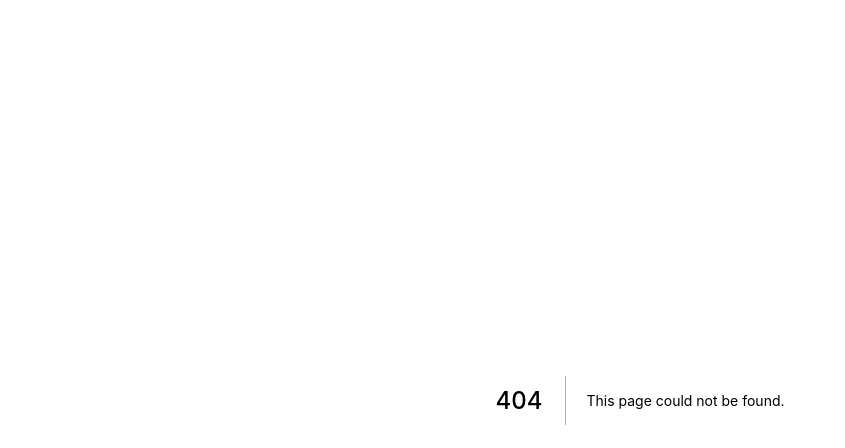
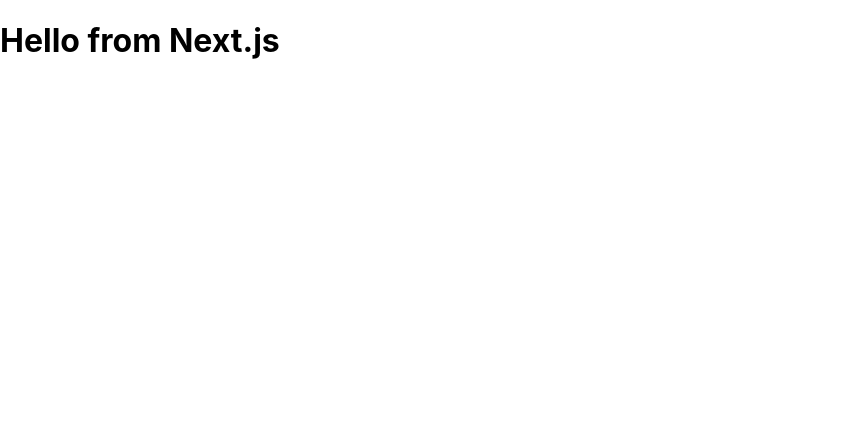
Before and after one commit to yusukegoto/vercel-poc, a Next.js app in the folder web/nextjs/: page /demo/nextjs in a window 1280 px wide. Before the commit this address had no page. Shown: the top 448 px of the page, without its empty margins (0-845 px from the left). Built offline with nearby package versions, Linux system fonts and the light colour scheme.

Commit message:
Added next demo page

```diff
--- /dev/null
+++ b/web/nextjs/pages/demo/nextjs.tsx
@@ -0,0 +1,12 @@
+import type { NextPage } from 'next'
+import Head from 'next/head'
+import Image from 'next/image'
+import styles from '../styles/Home.module.css'
+
+const Nextjs: NextPage = () => {
+  return (
+    <h1>Hello from Next.js</h1>
+  )
+}
+
+export default Nextjs
```
